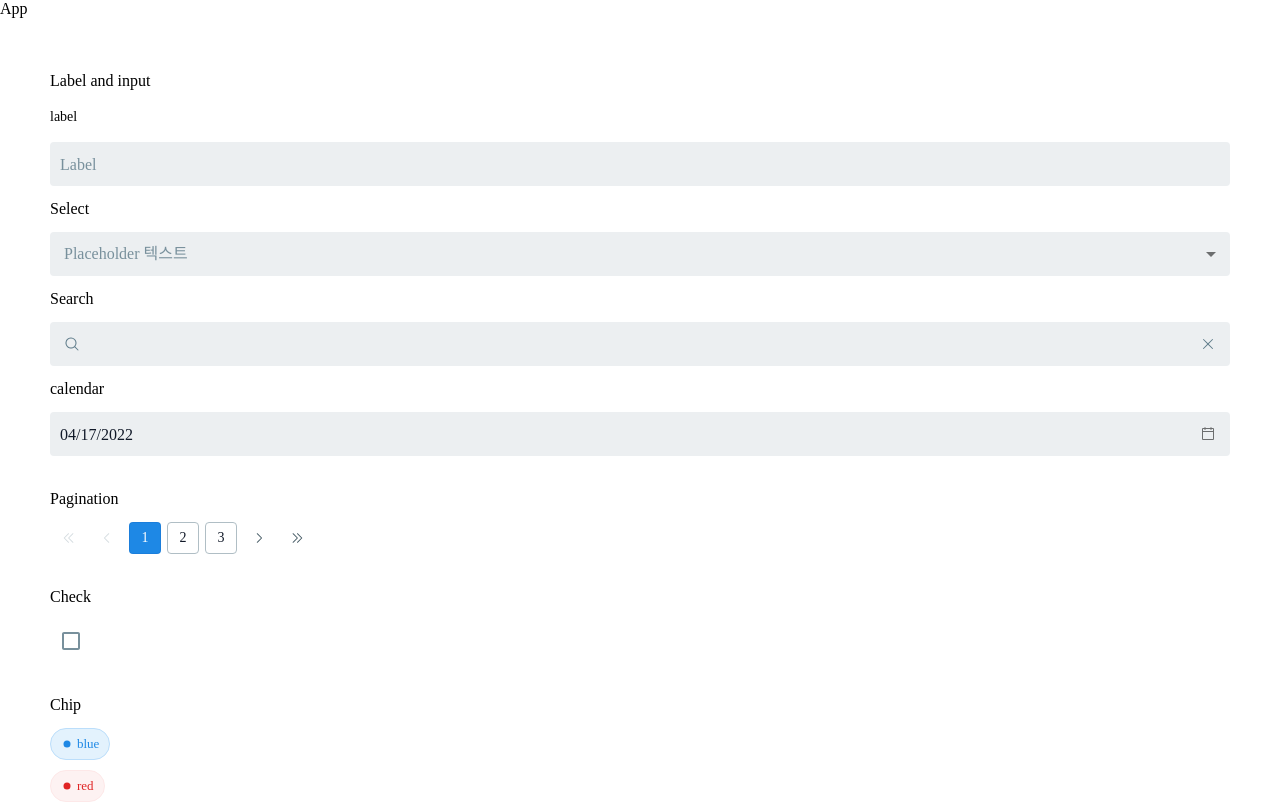
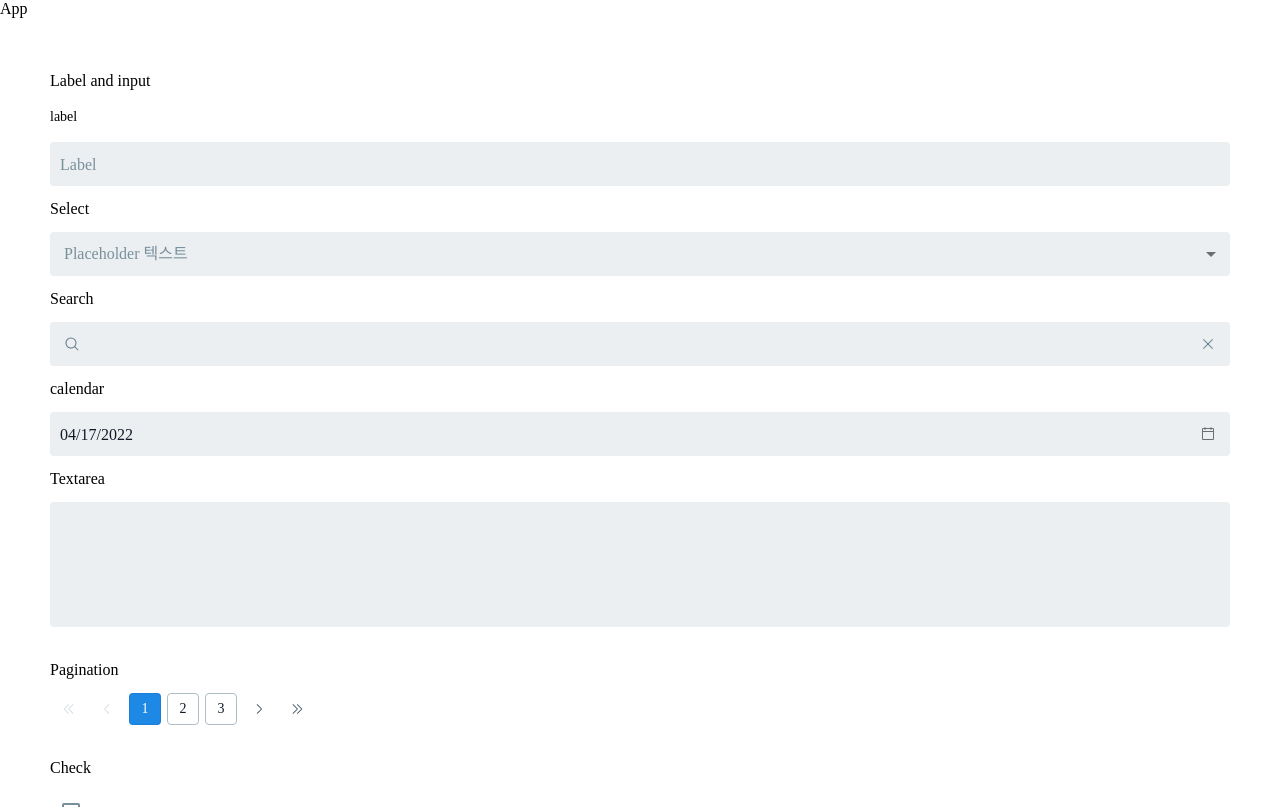
Before and after one commit to media-art-nation/coffee-frontend, a React (Vite) app: page / in a window 1280 px wide. Shown: the top 807 px of the page. Built offline with nearby package versions, Linux system fonts and the light colour scheme.

Commit message:
[feat] textarea 추가

```diff
--- /dev/null
+++ b/src/components/TextArea.tsx
@@ -0,0 +1,19 @@
+import { TextField, TextFieldProps } from '@mui/material';
+
+const TextArea: React.FC<TextFieldProps> = ({ ...props }) => {
+    return (
+        <TextField
+            sx={{
+                'height': '100%',
+                '& .MuiOutlinedInput-root': {
+                    height: '100%',
+                },
+            }}
+            multiline
+            rows={props?.rows ? props.rows : 4}
+            {...props}
+        />
+    );
+};
+
+export default TextArea;
--- a/src/pages/TestComponents.tsx
+++ b/src/pages/TestComponents.tsx
@@ -7,6 +7,7 @@ import AddPhoto from '@/components/AddPhoto';
 import CustomDatePicker from '@/components/CustomDatePicker';
 import LabelAndInput from '@/components/LabelAndInput';
 import SearchTextField from '@/components/SearchTextField';
+import TextArea from '@/components/TextArea';
 
 const TestComponents = () => {
     const [input, setInput] = React.useState<string>('');
@@ -45,6 +46,8 @@ const TestComponents = () => {
                 <SearchTextField />
                 <Typography>calendar</Typography>
                 <CustomDatePicker value={value} onChange={(newValue) => setValue(newValue)} />
+                <Typography>Textarea</Typography>
+                <TextArea />
             </Stack>
 
             <Stack gap={'10px'}>
--- a/src/themes/theme.tsx
+++ b/src/themes/theme.tsx
@@ -167,7 +167,7 @@ export const theme = createTheme({
                 root: {
                     'background': palette.grey[50],
                     'borderRadius': '4px',
-                    'height': '44px',
+                    'min-height': '44px',
                     '& .MuiOutlinedInput-root': {
                         'height': '44px',
                         '& input': {
```
